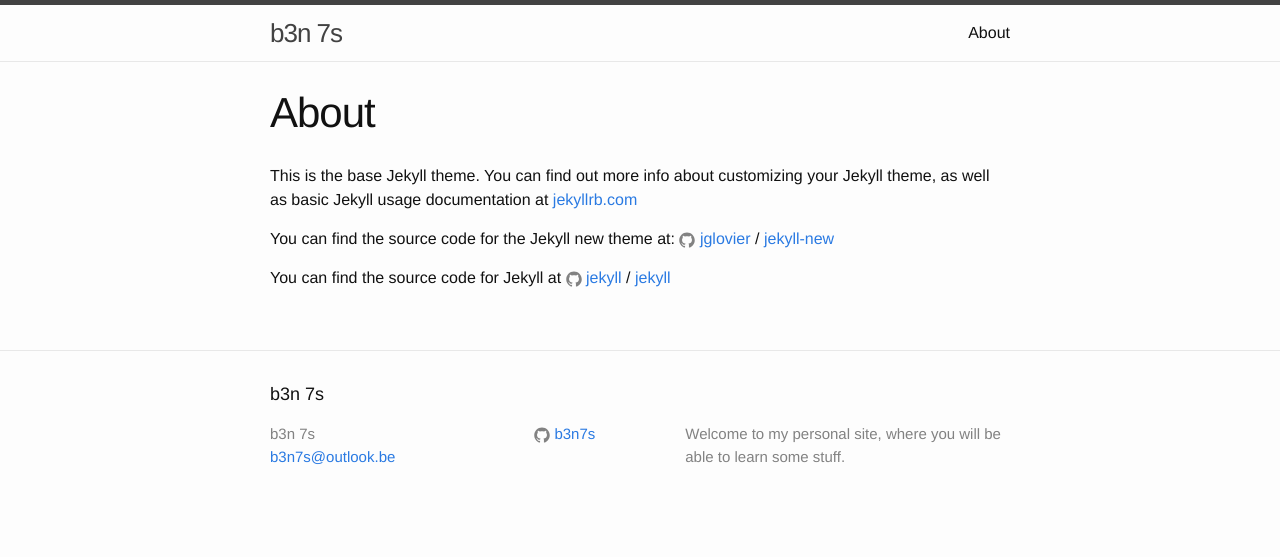
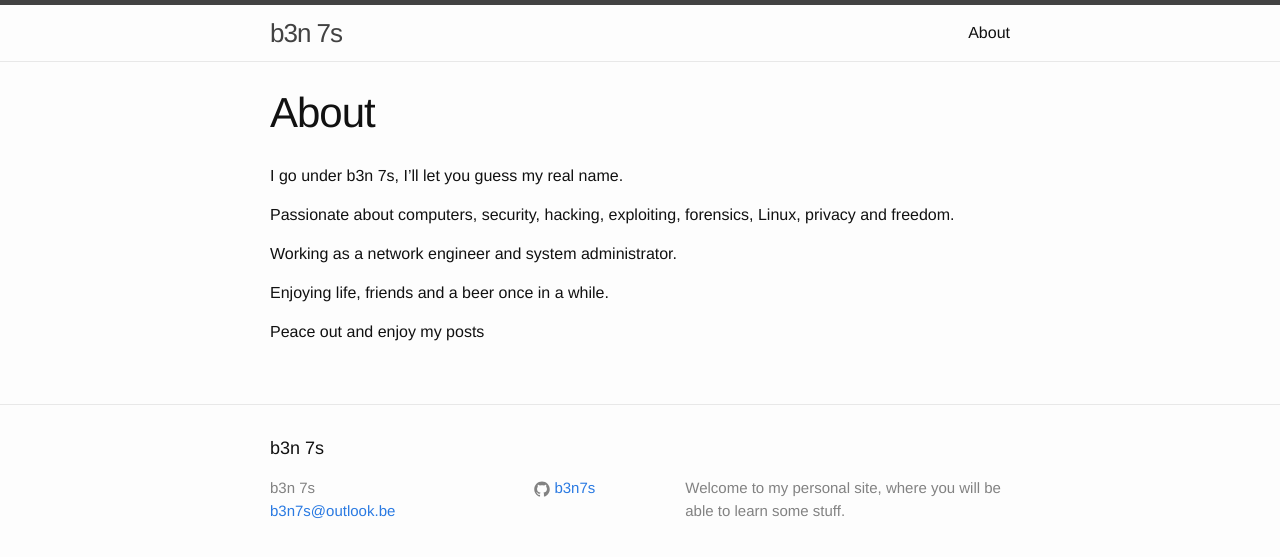
Before and after one commit to kurisuryu/b3n7s.github.io, a Jekyll site: the page built from about.md, in a window 1280 px wide. Shown: the top 557 px of the page. Built offline with Jekyll 4.4.1, drawn with Linux system fonts in a browser that asks for light colours.

Commit message:
Modified about page

```diff
--- a/about.md
+++ b/about.md
@@ -4,12 +4,12 @@
 permalink: /about/
 ---
 
-This is the base Jekyll theme. You can find out more info about customizing your Jekyll theme, as well as basic Jekyll usage documentation at [jekyllrb.com](http://jekyllrb.com/)
+I go under b3n 7s, I'll let you guess my real name.
 
-You can find the source code for the Jekyll new theme at:
-{% include icon-github.html username="jglovier" %} /
-[jekyll-new](https://github.com/jglovier/jekyll-new)
+Passionate about computers, security, hacking, exploiting, forensics, Linux, privacy and freedom.
 
-You can find the source code for Jekyll at
-{% include icon-github.html username="jekyll" %} /
-[jekyll](https://github.com/jekyll/jekyll)
+Working as a network engineer and system administrator.
+
+Enjoying life, friends and a beer once in a while.
+
+Peace out and enjoy my posts
```
